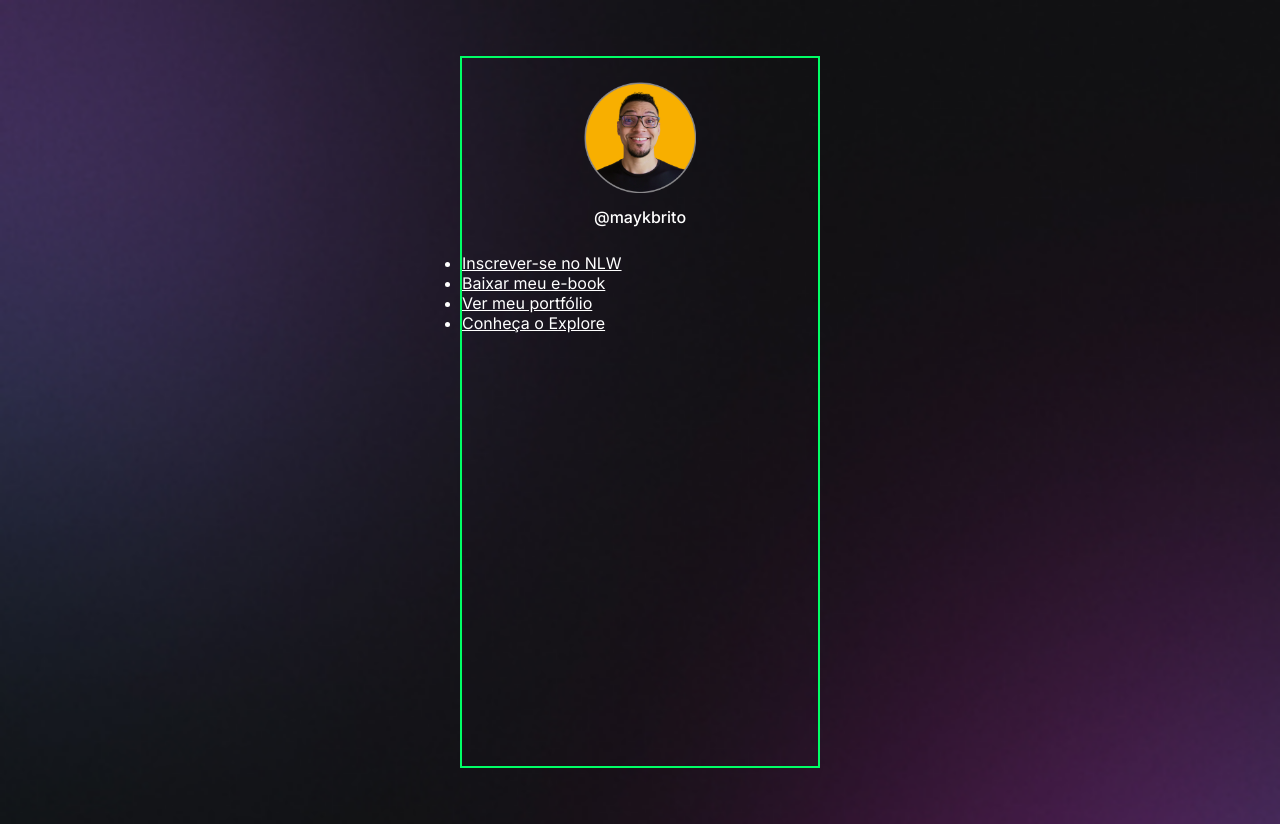
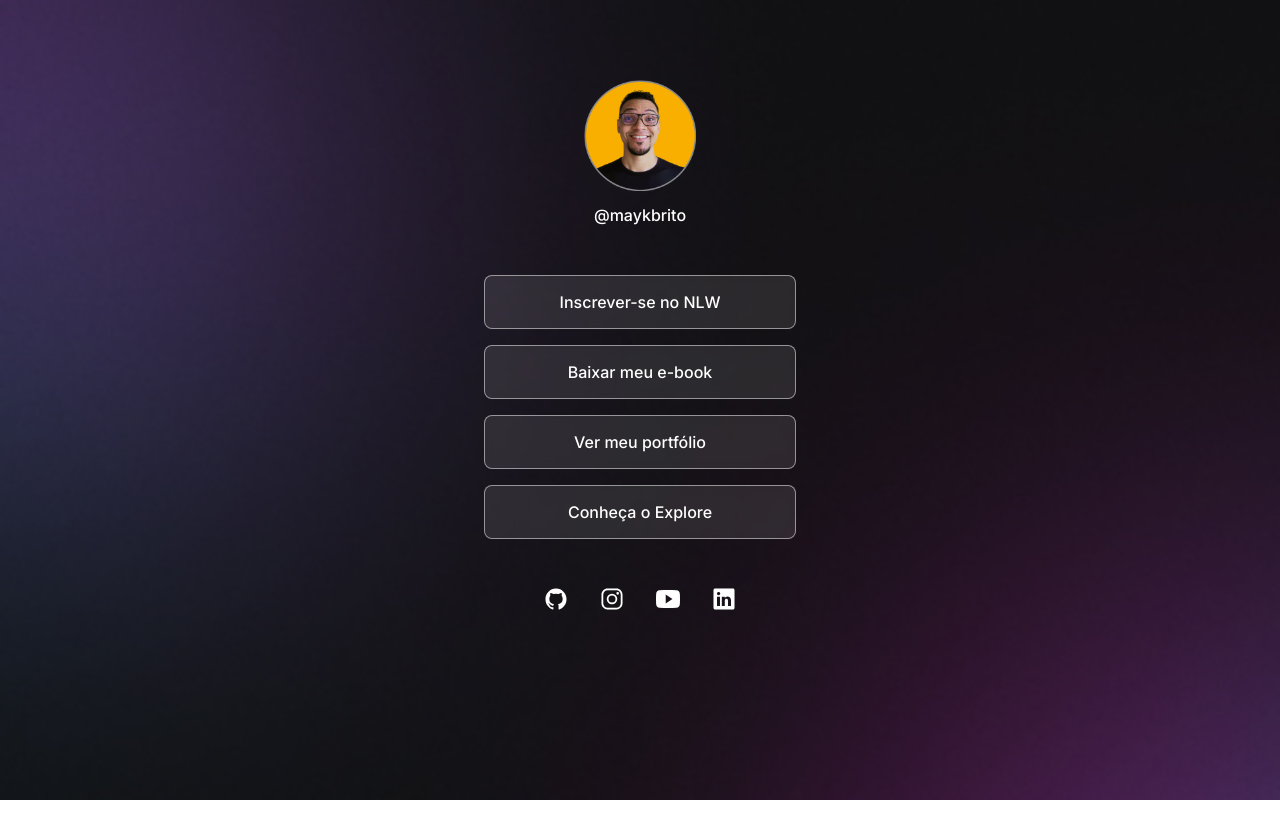
Before and after one commit to marcusvinicius33/JavaScript, a plain HTML site: page aulaRocketseat/Projeto Dev/index001.html in a window 1280 px wide. After the commit the page ends 800 px from the top, so only its background shows below. Drawn offline with nearby package versions, Linux system fonts and the light colour scheme.

Commit message:
Atualizando

```diff
--- a/aulaRocketseat/Projeto Dev/index001.html
+++ b/aulaRocketseat/Projeto Dev/index001.html
@@ -30,8 +30,26 @@
                 <a href="https://rocketseat.com.br" target="_blank">Conheça o Explore</a>
             </li>
         </ul>
+        <div id="social-link">
+            <a href="#" target="_blank">
+                <ion-icon name="logo-github"></ion-icon></a>
+            <a href="#" target="_blank">
+                <ion-icon name="logo-instagram"></ion-icon></a>
+            <a href="#" target="_blank">
+                <ion-icon name="logo-youtube"></ion-icon></a>
+            <a href="#" target="_blank">
+                <ion-icon name="logo-linkedin"></ion-icon></a>
+        </div>
     </div>
 
+
+
+    <script
+    type = "module"
+    src ="https://unpkg.com/ionicons@7.1.0/dist/ionicons/ionicons.esm.js">
+    </script>
+    <script  nomodule
+    src ="https://unpkg.com/ionicons@7.1.0/dist/ionicons/ionicons.js"></script>
 </body>
 
 </html>
--- a/aulaRocketseat/Projeto Dev/style.css
+++ b/aulaRocketseat/Projeto Dev/style.css
@@ -18,10 +18,9 @@ body {
 #container {
     width: 360px;/*largura*/
     height: 712px;/*altura*/
-    margin: auto;
-    border: 2px solid rgb(0, 255, 102);
-    margin: 56px auto 56px auto;
-} /*Obs. O Display Block vai fazer com que o elemento ocupe toda a linha, forçando os outros elementes a ficarem em baixo, a div por padrão será um elemento Block, enquanto que uma imagem é por padrão um elemento Display inline, ou seja, que fica agrupado na mesma linha, com outros elementos, se tiver. logo em elementos inline, não é possivel colocar margin auto.*/
+    margin: 56px auto 0px;
+    padding: 0 24px;
+} /*Obs. O Display Block vai fazer com que o elemento ocupe toda a linha, forçando os outros elementes a ficarem em baixo, a div por padrão será um elemento Block, enquanto que uma imagem é por padrão um elemento Display inline, ou seja, que fica agrupado na mesma linha, com outros elementos, se tiver. logo em elementos inline, não é possivel colocar margin auto. o Display flex é mais flexivel, e se ajusta buscando deixar todos os elementos da caixa agrupados um ao lado do outro.*/
 #profile {
     text-align: center;/*alinhei todos os elementos da div no centro. */
     padding: 24px;
@@ -35,3 +34,35 @@ body {
     line-height: 24px;
     margin-top: 8px;
 }
+ul {
+    list-style: none; /*tira os pontinhos que estavam na lista*/
+    display: flex;
+    flex-direction: column; /*Coloca os elementos em coluna, um abaixo do outro.*/
+    gap: 16px; /*espaçamento entre os elementos*/
+    padding: 24px 0;
+}
+ul li a {
+    display: flex;
+    justify-content: center;/*centraliza os elementos Os itens são embalados, nivelados um com o outro em direção ao centro do recipiente de alinhamento ao longo do eixo principal. Se o elemento for display: block tambem poderia centralizar usando o text-align: center.*/
+    align-items: center; /*centraliza e alinha os elementos bem no centro da linha imaginária, ou seja, são centralizados ao longo da linha do eixo.*/
+    padding: 16px 24px;
+    background-color: rgba(255, 255, 255, 0.1);/*cor de fundo*/
+    border: 1px solid rgba(255, 255, 255, 0.5); /*borda*/
+    border-radius: 8px; /*arredondamento da borda.*/
+    backdrop-filter: blur(4px); /*A propriedade CSS backdrop-filter permite que você aplique efeitos gráficos como desfoque (o blur significa embaçado) ou mudança de cor à área atrás de um elemento. Como ela se aplica a tudo atrás do elemento, para ver o efeito você deve tornar o elemento ou seu fundo pelo menos parcialmente transparente.*/
+    -webkit-backdrop-filter: blur(4px);
+    text-decoration: none; /*O text-decoration é a Decorações aplicadas à fonte usada no texto de um elemento. com a opção none retira toda a decoração, inclusive a tira a linha que ficava abaixo do link.*/
+    font-weight: 500;
+    transition: background 0.2s;
+}
+ul li a:hover {
+    background-color:  rgba(255, 255, 255, 0.5) ;
+    border:  1.5px solid white;
+}
+#social-link {
+    display: flex;
+    justify-content: center;
+    gap: 32px;
+    padding: 24px 0;
+    font-size: 24px;
+}
```
